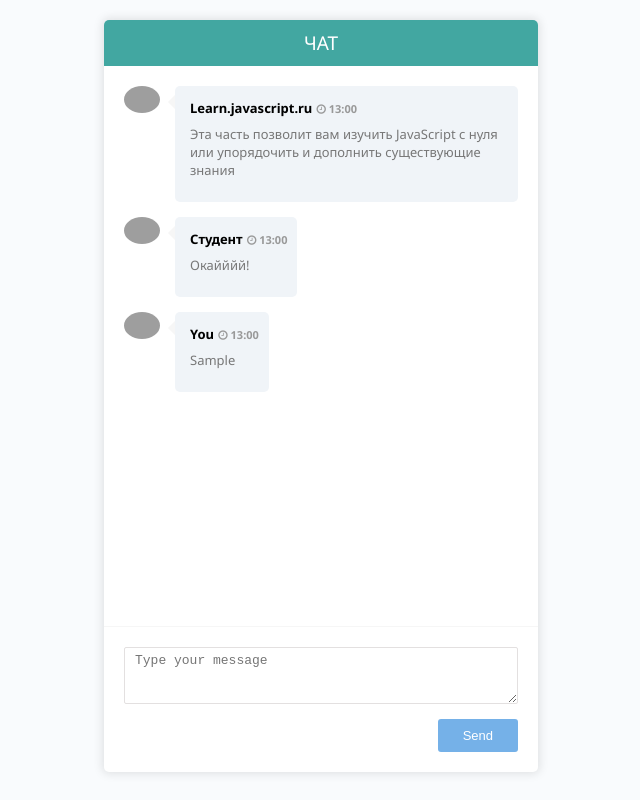
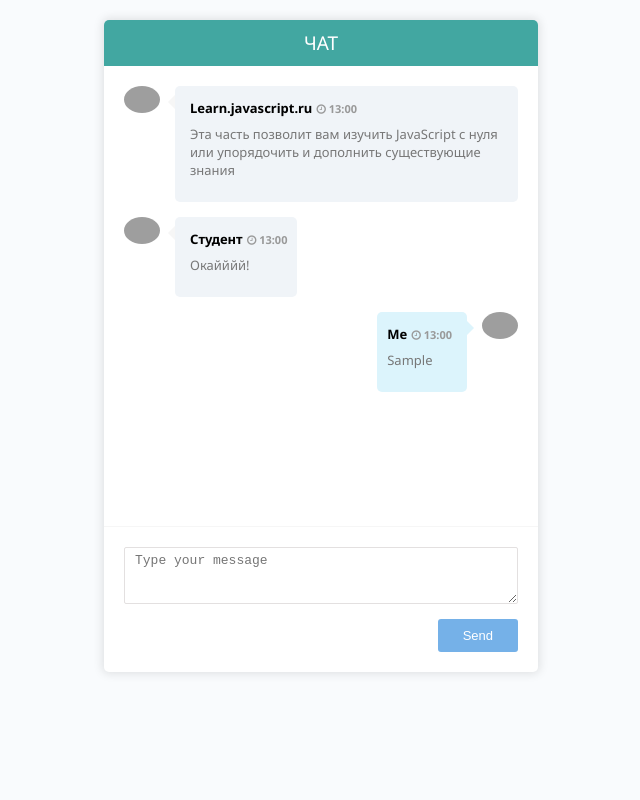
Before and after one commit to achinara/itschat, a website: page index.html in a window 1280 px wide. Both pictures are taken after typing "Sample" into the empty fields and a click on the input "Send". Shown: the whole page, without its empty margins (319-959 px from the left). Drawn offline with Linux system fonts and the light colour scheme; grey boxes are pictures that could not be loaded.

Commit message:
add favicon, fix height, fix js

```diff
--- a/components/App.js
+++ b/components/App.js
@@ -19,12 +19,12 @@ export class App {
             {
                 sender: 'Learn.javascript.ru',
                 text: 'Эта часть позволит вам изучить JavaScript с нуля или упорядочить и дополнить существующие знания',
-                timestamp: this.getTime()
+                time: this.getTime()
             },
             {
                 sender: 'Студент',
                 text: 'Окайййй!',
-                timestamp: this.getTime()
+                time: this.getTime()
             }
         ];
 
@@ -40,6 +40,8 @@ export class App {
         });
 
         this.chat.append(this.messages.el, this.form.el);
+
+        this.render();
     }
 
     formatTime(val) {
@@ -57,9 +59,11 @@ export class App {
 
     _onSubmit(data) {
         this.data.push(data);
-        this.messages.render();
+        this.messages.renderOneMsg(data);
     }
 
     render() {
+        this.messages.render();
+        this.form.render();
     }
 }
--- a/components/Form/Form.js
+++ b/components/Form/Form.js
@@ -2,19 +2,16 @@ export class Form {
     constructor({el, onSubmit, getTime}) {
         this.el = el;
         this.el.classList.add('chat-form');
-        this.render();
-        this.field = this.el.querySelector('textarea');
 
         this.onSubmit = onSubmit;
         this.getTime = getTime;
         this.el.addEventListener('submit', this._onSubmit.bind(this));
         this.el.addEventListener('keydown', this.handlerKeyDown.bind(this));
-
     }
 
     _onSubmit(e) {
         e.preventDefault();
-        const textarea = this.field;
+        const textarea = this.el.querySelector('textarea');
         const value = textarea.value;
 
         if (!value) return;
@@ -22,9 +19,9 @@ export class Form {
 
         this.onSubmit(
             {
-                sender: 'You',
+                sender: 'Me',
                 text: value,
-                timestamp: this.getTime()
+                time: this.getTime()
             }
         )
     }
--- a/components/Messages/Messages.js
+++ b/components/Messages/Messages.js
@@ -7,19 +7,31 @@ export class Messages {
 
         this.el.append(this.ul);
         this.data = data;
-        this.render();
     }
 
-    renderItems(items) {
+    getItems(items) {
         return items.map(item => {
-            return this.getTemplateItem(item.sender, item.timestamp, item.text)
+            return this.getItem(true, item.sender, item.time, item.text)
         }).join('');
     }
 
-    getTemplateItem(name, time, text) {
+    getItem(isString, name, time, text) {
+        const cls = name == 'Me' ? 'item __my' : 'item __other';
+        const imgName = name == 'Me' ? 'eve' : 'lena';
+
+        if (isString) {
+            return `<li class="${cls}">${this.getTemplateInnerItem(name, imgName, text, time)}</li>`;
+        } else {
+            const li = document.createElement('li');
+            li.className = cls;
+            li.innerHTML = this.getTemplateInnerItem(name, imgName, text, time);
+            return li;
+        }
+    }
+
+    getTemplateInnerItem(name, imgName, text, time) {
         return `
-            <li class="item __other">
-                <img src="https://semantic-ui.com/images/avatar2/small/lena.png" alt="" />
+             <img src="https://semantic-ui.com/images/avatar2/small/${imgName}.png" alt="" />
                 <div class="message">
                     <span class="message__user-name">${name}</span>
                     <time class="message__time">
@@ -27,11 +39,14 @@ export class Messages {
                         ${time}
                     </time>
                     <p class="message__text">${text}</p>
-                </div>
-            </li>`;
+                </div>`;
+    }
+
+    renderOneMsg({sender:name, time, text}) {
+         this.ul.append(this.getItem(false, name, time, text));
     }
 
     render() {
-        this.ul.innerHTML = this.renderItems(this.data);
+        this.ul.innerHTML = this.getItems(this.data);
     }
 }
--- a/index.html
+++ b/index.html
@@ -3,6 +3,7 @@
 <head>
 	<meta charset="UTF-8">
 	<title>It's chat!</title>
+	<link rel="shortcut icon" type="image/x-icon" href="favicon.ico">
 	<link rel="stylesheet" href="styles.css">
 	<link rel="stylesheet" href="https://maxcdn.bootstrapcdn.com/font-awesome/4.5.0/css/font-awesome.min.css">
 </head>
--- a/package.json
+++ b/package.json
@@ -2,7 +2,6 @@
   "name": "itschat",
   "version": "1.0.0",
   "description": "",
-  "main": "gulpfile.js",
   "scripts": {
     "lint": "./node_modules/.bin/eslint components/**/*.js",
     "test": "echo \"Error: no test specified\" && exit 1"
@@ -16,7 +15,7 @@
   "bugs": {
     "url": "https://github.com/achinara/itschat/issues"
   },
-  "homepage": "https://github.com/achinara/itschat/",
+  "homepage": "https://achinara.github.io/itschat/",
   "devDependencies": {
     "eslint": "^4.12.1",
     "gulp": "^3.9.1",
--- a/styles.css
+++ b/styles.css
@@ -34,7 +34,7 @@ body {
     font-size: 19px; }
 
 .chat-history {
-  height: 550px;
+  height: 450px;
   overflow-y: auto;
   padding: 20px; }
 
```
Also changed, not shown: .babelrc (deleted), favicon.ico (added).
